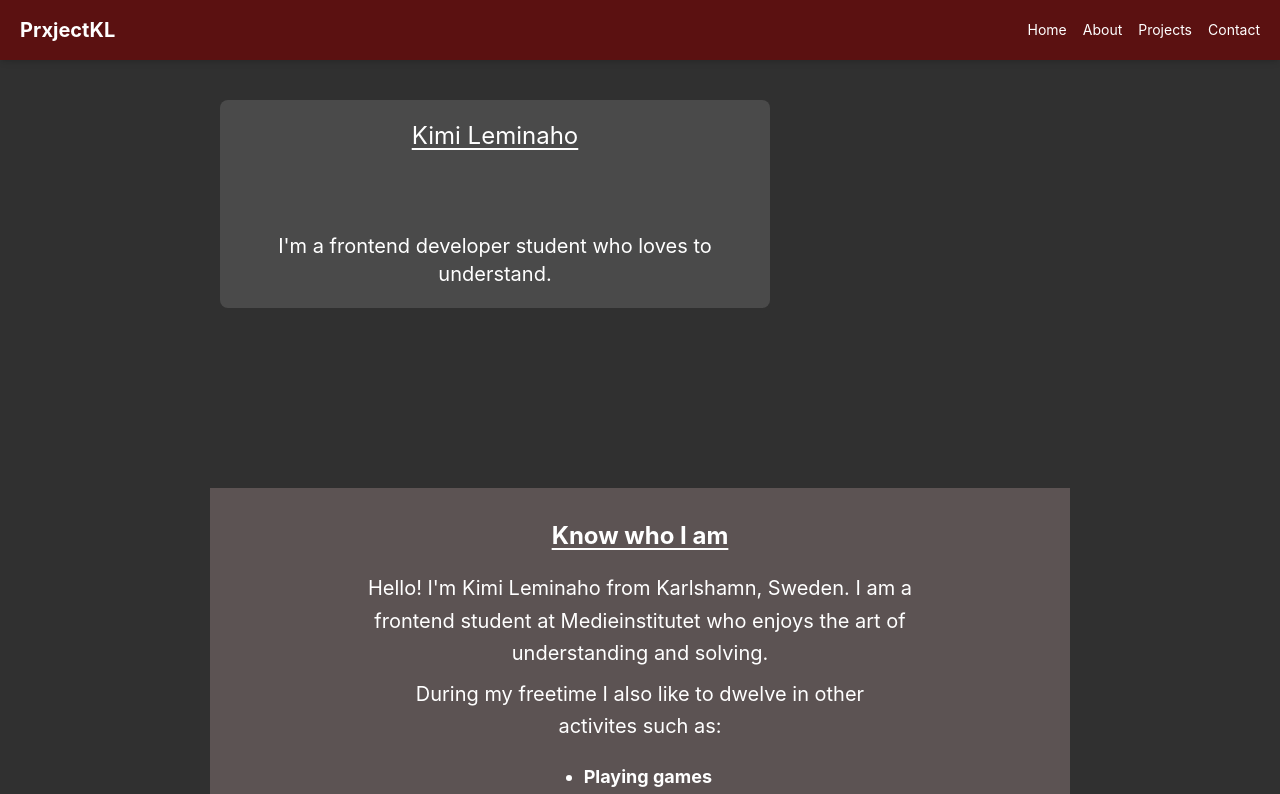
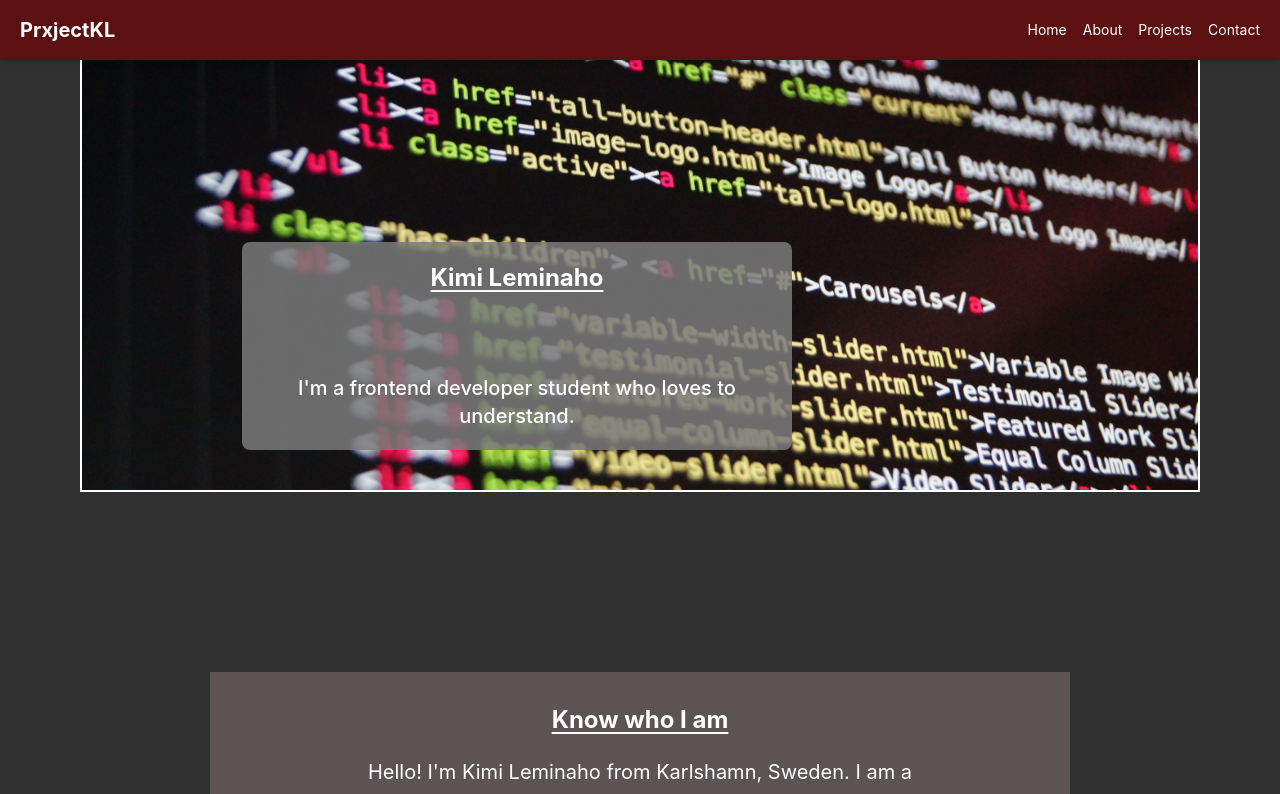
Before and after one commit to Prxjec-t/portfolio, a React app: page / in a window 1280 px wide. Shown: the top 794 px of the page. Built offline with nearby package versions, Linux system fonts and the light colour scheme; the HTML template or start-up script is replaced by a standard one.

Commit message:
Added a background and edited styling

```diff
--- a/src/components/Home.tsx
+++ b/src/components/Home.tsx
@@ -1,9 +1,11 @@
 const Home = () => {
   return (
-    <section id="home" className="pt-25 flex justify-center items-center md:justify-start md:ml-20 lg:ml-55">
-      <div className="bg-[#7B7B7B]/35 w-[320px] md:w-137.5 flex flex-col items-center py-5 rounded-lg text-center">
-        <h1 className="underline text-white text-2xl underline-offset-4 pb-20">Kimi Leminaho</h1>
-        <p className="text-white text-xl ">I'm a frontend developer student who loves to understand.</p>
+    <section
+      id="home"
+      className="pt-35 md:pt-60 pb-10 flex justify-center items-center md:justify-start bg-fixed bg-cover bg-center bg-[url(/images/heroBackground.png)] w-7/8 mx-auto border-2 border-white">
+      <div className="bg-[#7B7B7B]/85 w-[320px] md:w-137.5 flex flex-col items-center py-5 rounded-lg text-center md:ml-20 lg:ml-40">
+        <h1 className="underline text-white text-2xl underline-offset-4 pb-20 font-bold">Kimi Leminaho</h1>
+        <p className="text-white text-xl font-medium">I'm a frontend developer student who loves to understand.</p>
       </div>
     </section>
   );
```
Also changed, not shown: public/images/heroBackground.png (added).
